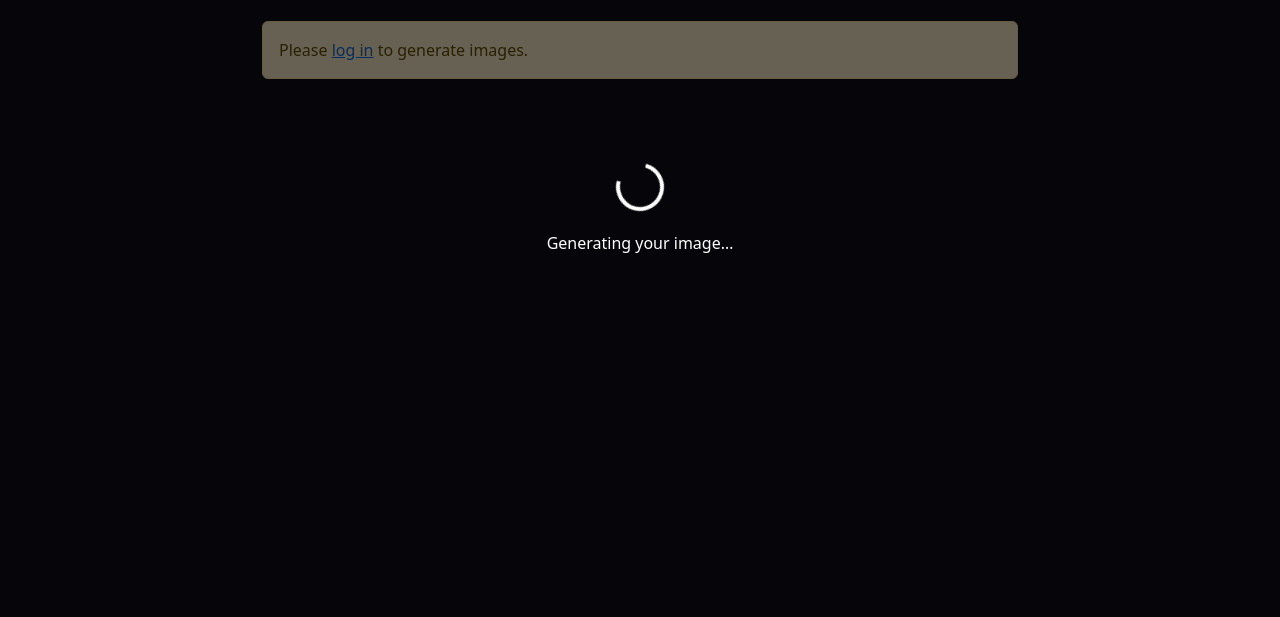
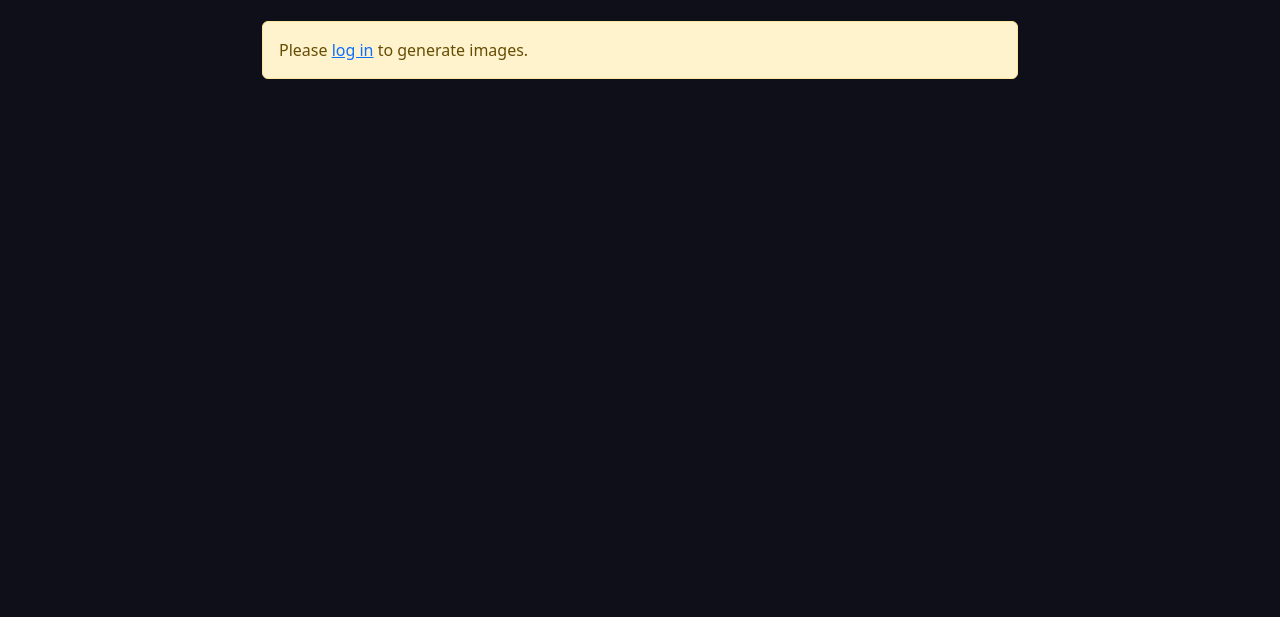
Before and after one commit to moreskylab/Kreaimggen, a plain HTML site: page frontend/static/index.html in a window 1280 px wide. Shown: the part 183-800 px from the top of the page. Drawn offline with nearby package versions, Linux system fonts and the light colour scheme.

Commit message:
fix Spinner overlay on document load displays

```diff
--- a/frontend/static/index.html
+++ b/frontend/static/index.html
@@ -29,7 +29,7 @@
 </nav>
 
 <!-- ── Spinner overlay ────────────────────────────────────────────────────── -->
-<div class="spinner-overlay d-flex align-items-center justify-content-center" id="spinner">
+<div class="spinner-overlay align-items-center justify-content-center" id="spinner">
   <div class="text-center text-white">
     <div class="spinner-border mb-3" style="width:3rem;height:3rem;"></div>
     <p id="spinner-msg">Generating your image…</p>
```
